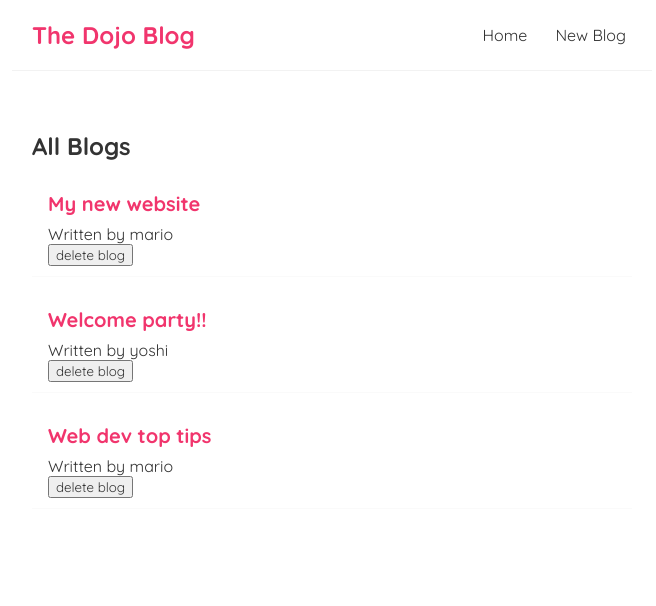
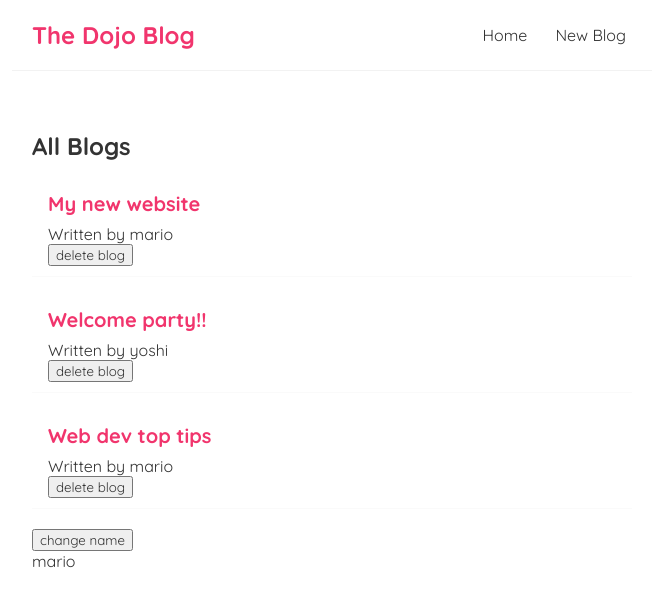
Before and after one commit to Alun-Price/dojo-blog, a React (Create React App) app: page / in a window 1280 px wide. Shown: the top 606 px of the page, without its empty margins (308-964 px from the left). Built offline with nearby package versions, Linux system fonts and the light colour scheme.

Commit message:
added name state change button and showed useEffect trigger on name dependency second arg trigger

```diff
--- a/src/Home.js
+++ b/src/Home.js
@@ -19,6 +19,8 @@
     },
   ]);
 
+  const [name, setName] = useState("mario");
+
   const handleDelete = (id) => {
     const newBlogs = blogs.filter((blog) => blog.id !== id);
     setBlogs(newBlogs);
@@ -26,12 +28,14 @@
 
   useEffect(() => {
     console.log("useEffect was run!!!");
-    console.log({ blogs });
-  });
+    console.log(name);
+  }, [name]);
 
   return (
     <div className="home">
       <BlogList blogs={blogs} title="All Blogs" handleDelete={handleDelete} />
+      <button onClick={() => setName("luigi")}>change name</button>
+      <p>{name}</p>
     </div>
   );
 };
```
